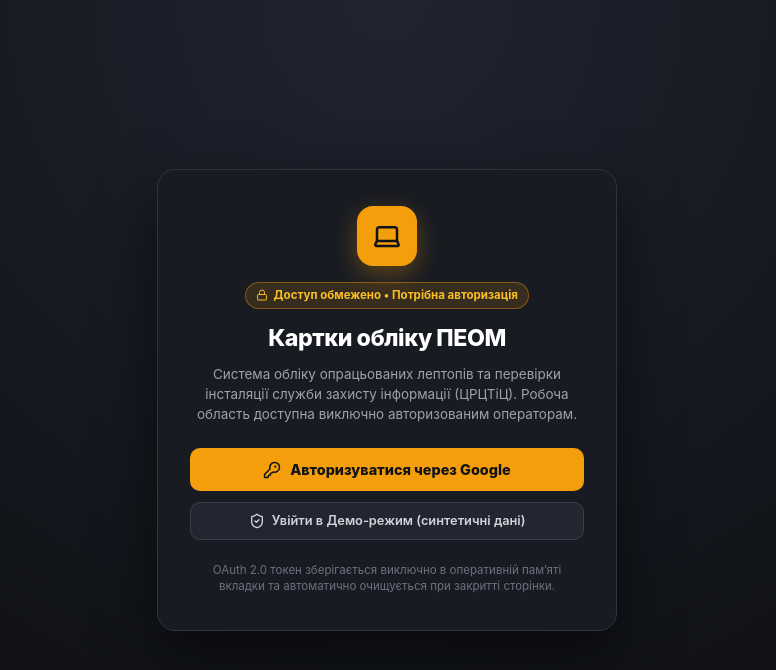
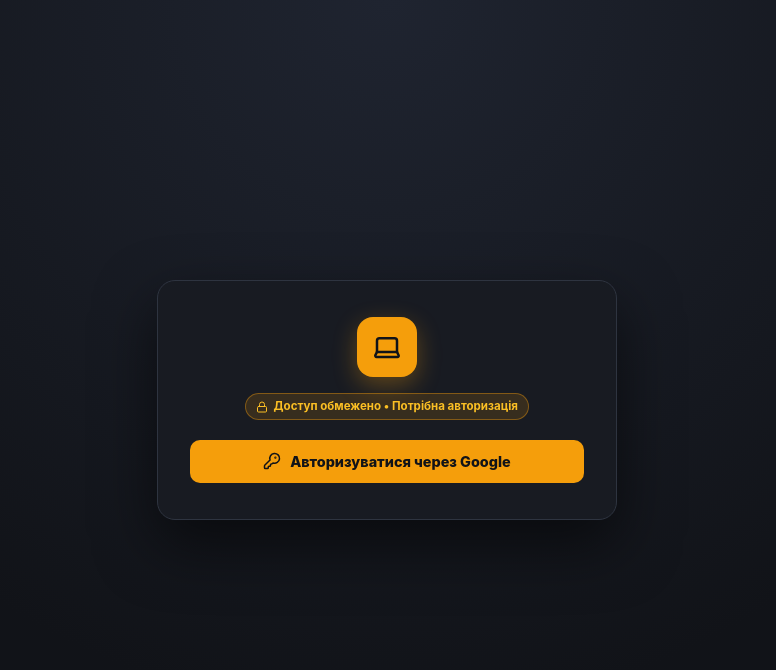
Before and after one commit to meksico/antigravity-pet-project, a React (Vite) app: page / in a window 1280 px wide. Shown: the top 670 px of the page, without its empty margins (253-1029 px from the left). Built offline with nearby package versions, Linux system fonts and the light colour scheme; no server answers.

Commit message:
feat(auth): simplify AuthSplashScreen to match reference design

```diff
--- a/src/App.css
+++ b/src/App.css
@@ -1730,22 +1730,7 @@
   font-weight: 700;
   padding: 0.25rem 0.65rem;
   border-radius: 999px;
-  margin-bottom: 0.85rem;
-}
-
-.auth-splash-card__title {
-  margin: 0 0 0.5rem;
-  font-size: 1.45rem;
-  font-weight: 800;
-  color: #ffffff;
-  letter-spacing: -0.02em;
-}
-
-.auth-splash-card__subtitle {
-  margin: 0 0 1.5rem;
-  font-size: 0.84rem;
-  line-height: 1.5;
-  color: #9ca3af;
+  margin-bottom: 1.25rem;
 }
 
 .auth-splash-card__alert {
@@ -1789,36 +1774,6 @@
   background: var(--brand-orange-hover);
 }
 
-.btn-splash-secondary {
-  width: 100%;
-  display: inline-flex;
-  align-items: center;
-  justify-content: center;
-  gap: 0.45rem;
-  background: #222631;
-  color: #d1d5db;
-  border: 1px solid #374151;
-  border-radius: 10px;
-  padding: 0.65rem 1rem;
-  font-size: 0.8rem;
-  font-weight: 600;
-  cursor: pointer;
-  font-family: inherit;
-  transition: all 120ms ease;
-}
-
-.btn-splash-secondary:hover {
-  background: #2c313f;
-  color: #ffffff;
-}
-
-.auth-splash-card__footnote {
-  margin: 1.35rem 0 0;
-  font-size: 0.72rem;
-  line-height: 1.4;
-  color: #6b7280;
-}
-
 .empty-card-state,
 .registry-table__empty {
   background: #ffffff;
--- a/src/features/auth/components/AuthSplashScreen.tsx
+++ b/src/features/auth/components/AuthSplashScreen.tsx
@@ -1,8 +1,8 @@
-import { KeyRound, Laptop, Lock, ShieldCheck } from 'lucide-react'
+import { KeyRound, Laptop, Lock } from 'lucide-react'
 import { useAuth } from '../hooks/useAuth'
 
 export function AuthSplashScreen() {
-  const { signInWithGoogle, signInDemo, authError } = useAuth()
+  const { signInWithGoogle, authError } = useAuth()
 
   return (
     <div className="auth-splash-backdrop" data-testid="auth-splash-screen">
@@ -15,12 +15,6 @@
           <Lock size={12} aria-hidden="true" />
           <span>Доступ обмежено • Потрібна авторизація</span>
         </div>
-
-        <h1 className="auth-splash-card__title">Картки обліку ПЕОМ</h1>
-        <p className="auth-splash-card__subtitle">
-          Система обліку опрацьованих лептопів та перевірки інсталяції служби захисту інформації
-          (ЦРЦТіЦ). Робоча область доступна виключно авторизованим операторам.
-        </p>
 
         {authError && (
           <div className="auth-splash-card__alert" role="alert">
@@ -37,21 +31,7 @@
             <KeyRound size={18} />
             <span>Авторизуватися через Google</span>
           </button>
-
-          <button
-            type="button"
-            className="btn-splash-secondary"
-            onClick={() => signInDemo('demo.operator@example.org')}
-          >
-            <ShieldCheck size={16} />
-            <span>Увійти в Демо-режим (синтетичні дані)</span>
-          </button>
         </div>
-
-        <p className="auth-splash-card__footnote">
-          OAuth 2.0 токен зберігається виключно в оперативній памʼяті вкладки та автоматично
-          очищується при закритті сторінки.
-        </p>
       </div>
     </div>
   )
```
Also changed, not shown: 1 other file (tests, documents, lock files or other folders).
